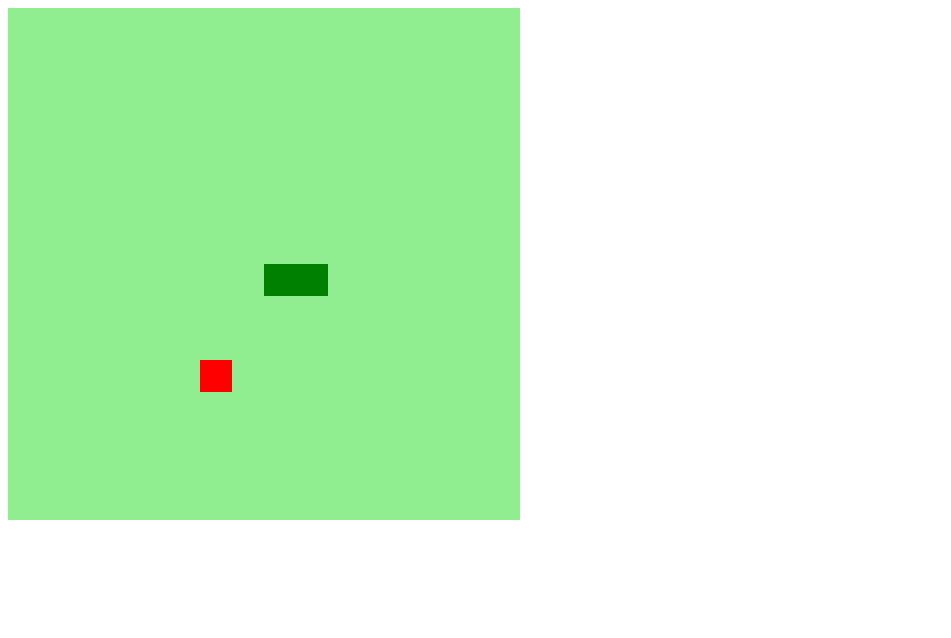
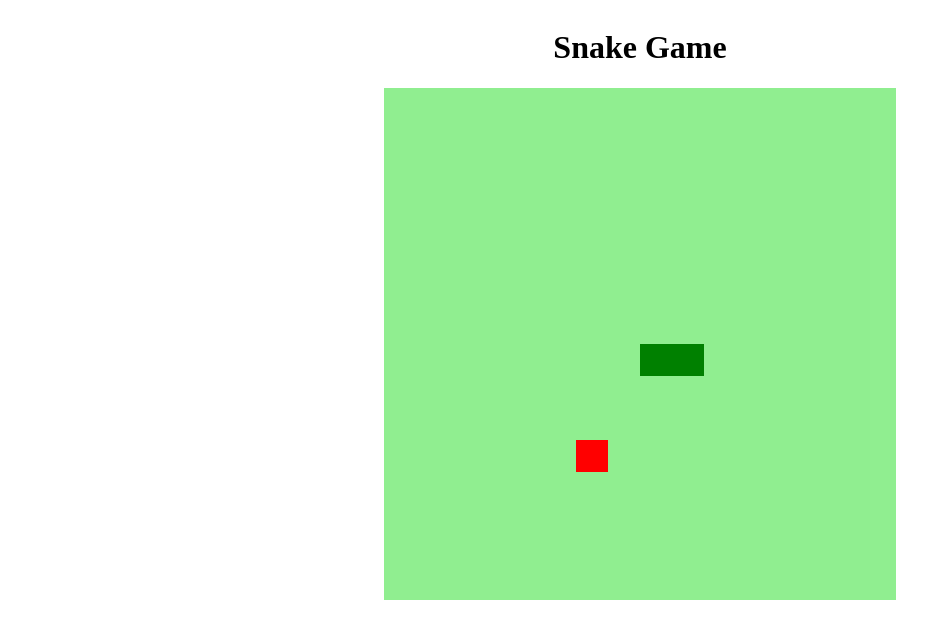
Before and after one commit to johanbacks/DIO-JS-Snake, a plain HTML site: page index.html in a window 1280 px wide. Shown: the whole page, without its empty margins (0-951 px from the left). Drawn offline with Linux system fonts and the light colour scheme.

Commit message:
add style.css

```diff
--- a/index.html
+++ b/index.html
@@ -9,6 +9,7 @@
   <title>Snake Game</title>
   </head>
   <body>
+    <h1>Snake Game</h1>
     <canvas id="snake" width="512" height="512"></canvas>
   </body>
 </html>
--- a/style.css
+++ b/style.css
@@ -0,0 +1,8 @@
+body {
+  height:95 vh ;
+  width: 95;
+  display: flex;
+  justify-content: center;
+  align-items: center;
+  flex-direction: column;
+}
```
